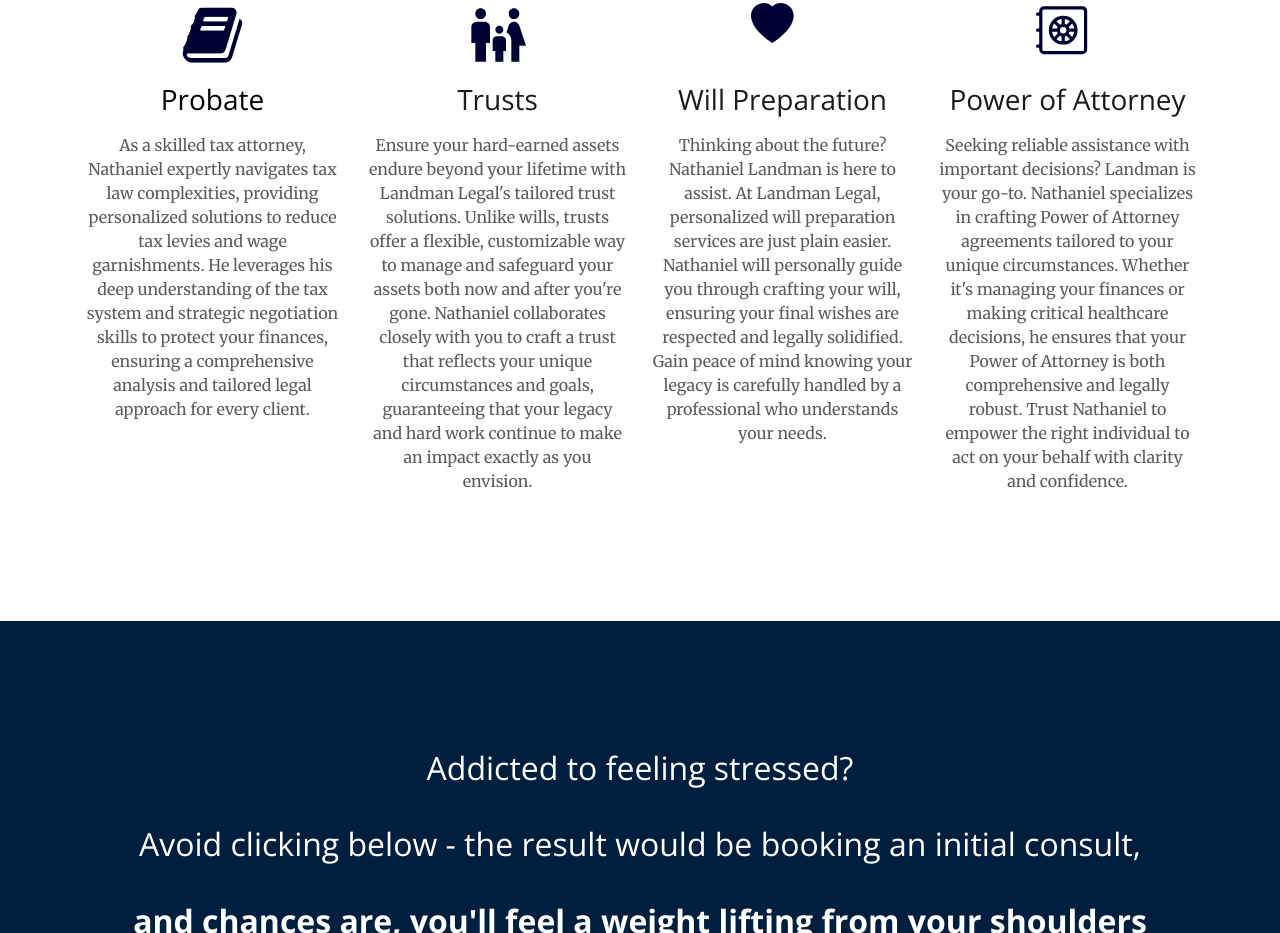
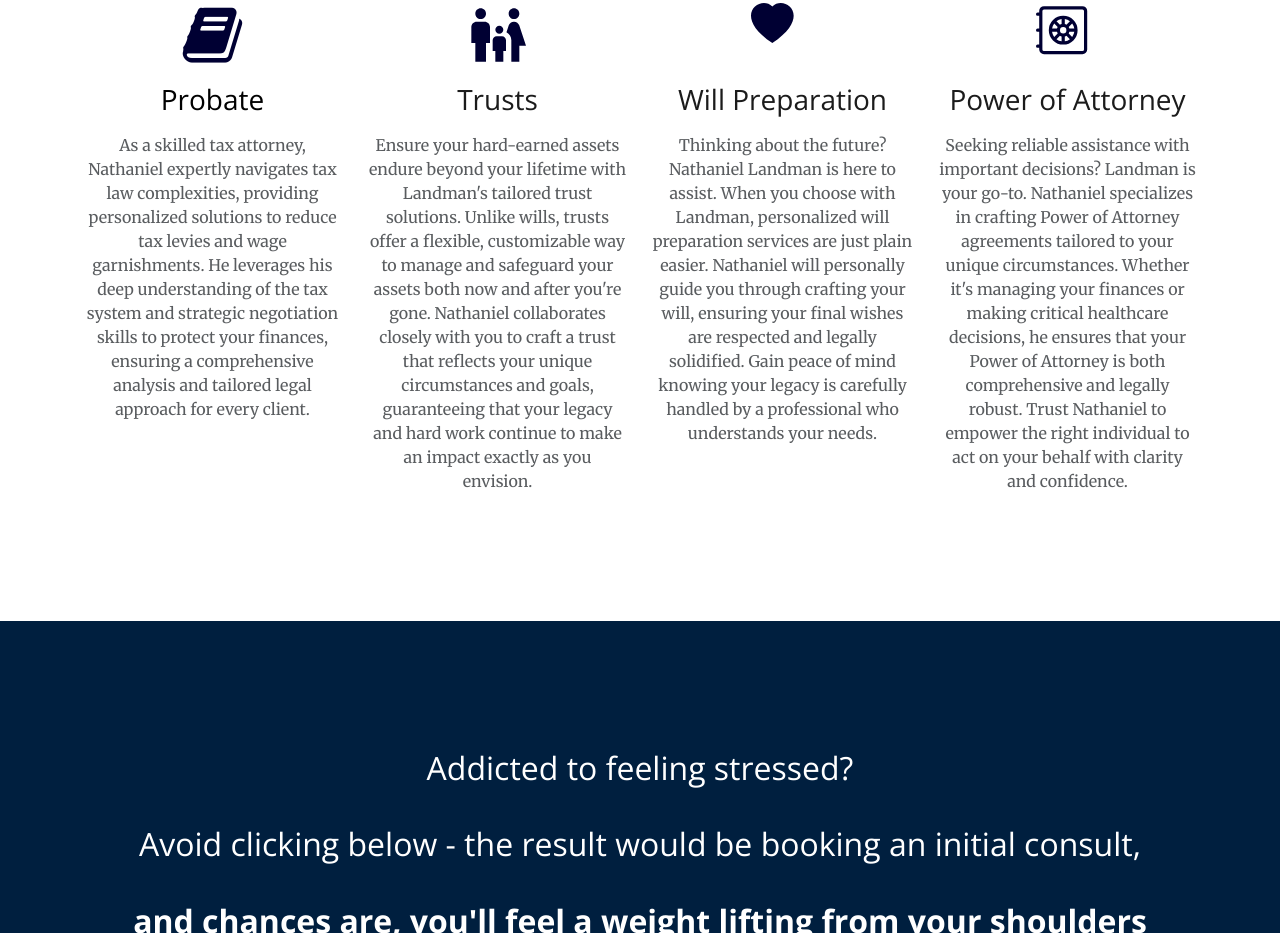
Before and after one commit to drod1107/landman.legal.v2, a website built with Parcel: page index.html in a window 1280 px wide. Shown: the part 2333-3266 px from the top of the page. Built offline with nearby package versions, Linux system fonts and the light colour scheme.

Commit message:
correct overlooked landman legal branding

```diff
--- a/index.html
+++ b/index.html
@@ -300,7 +300,7 @@
                 <span style="color: rgb(27, 27, 27)">Trusts</span>
               </h3>
               <p class="text-muted mb-0">
-                Ensure your hard-earned assets endure beyond your lifetime with Landman Legal's tailored trust solutions. Unlike wills, trusts offer a flexible, customizable way to manage and safeguard your assets both now and after you're gone. Nathaniel collaborates closely with you to craft a trust that reflects your unique circumstances and goals, guaranteeing that your legacy and hard work continue to make an impact exactly as you envision.
+                Ensure your hard-earned assets endure beyond your lifetime with Landman's tailored trust solutions. Unlike wills, trusts offer a flexible, customizable way to manage and safeguard your assets both now and after you're gone. Nathaniel collaborates closely with you to craft a trust that reflects your unique circumstances and goals, guaranteeing that your legacy and hard work continue to make an impact exactly as you envision.
               </p>
             </div>
           </div>
@@ -333,7 +333,7 @@
                 <span style="color: rgb(27, 27, 27)">Will Preparation</span>
               </h3>
               <p class="text-muted mb-0">
-                Thinking about the future? Nathaniel Landman is here to assist. At Landman Legal, personalized will preparation services are just plain easier. Nathaniel will personally guide you through crafting your will, ensuring your final wishes are respected and legally solidified. Gain peace of mind knowing your legacy is carefully handled by a professional who understands your needs.
+                Thinking about the future? Nathaniel Landman is here to assist. When you choose with Landman, personalized will preparation services are just plain easier. Nathaniel will personally guide you through crafting your will, ensuring your final wishes are respected and legally solidified. Gain peace of mind knowing your legacy is carefully handled by a professional who understands your needs.
               </p>
             </div>
           </div>
@@ -473,7 +473,7 @@
                           </h2>
                           <form
                             data-bss-recipient="bbc3e64906cb035f8c96542618826acf"
-                            data-bss-subject="New Inquiry from the Landman Legal Website"
+                            data-bss-subject="New Inquiry from the Landman Website"
                             data-bss-success-title="Success!"
                             data-bss-success-message="Your message has been sent. We look forward to speaking with you soon!"
                           >
```
